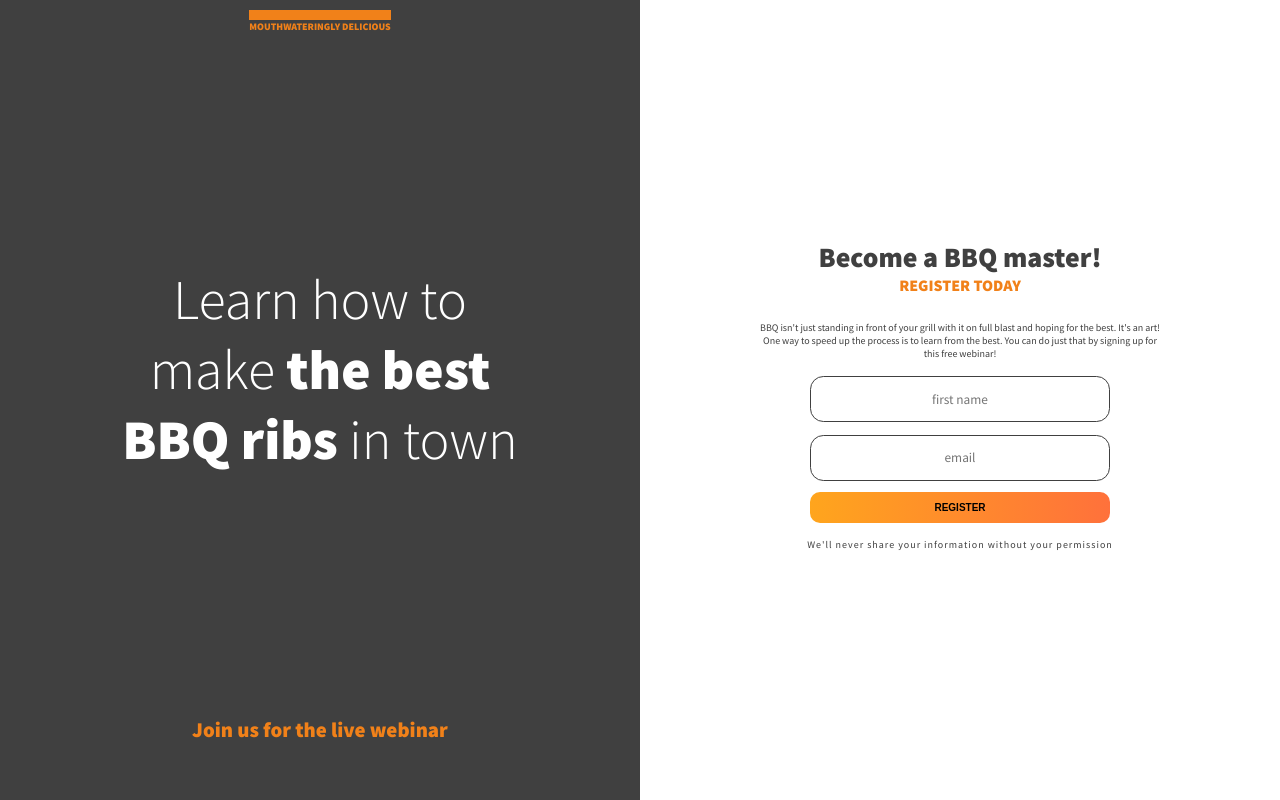
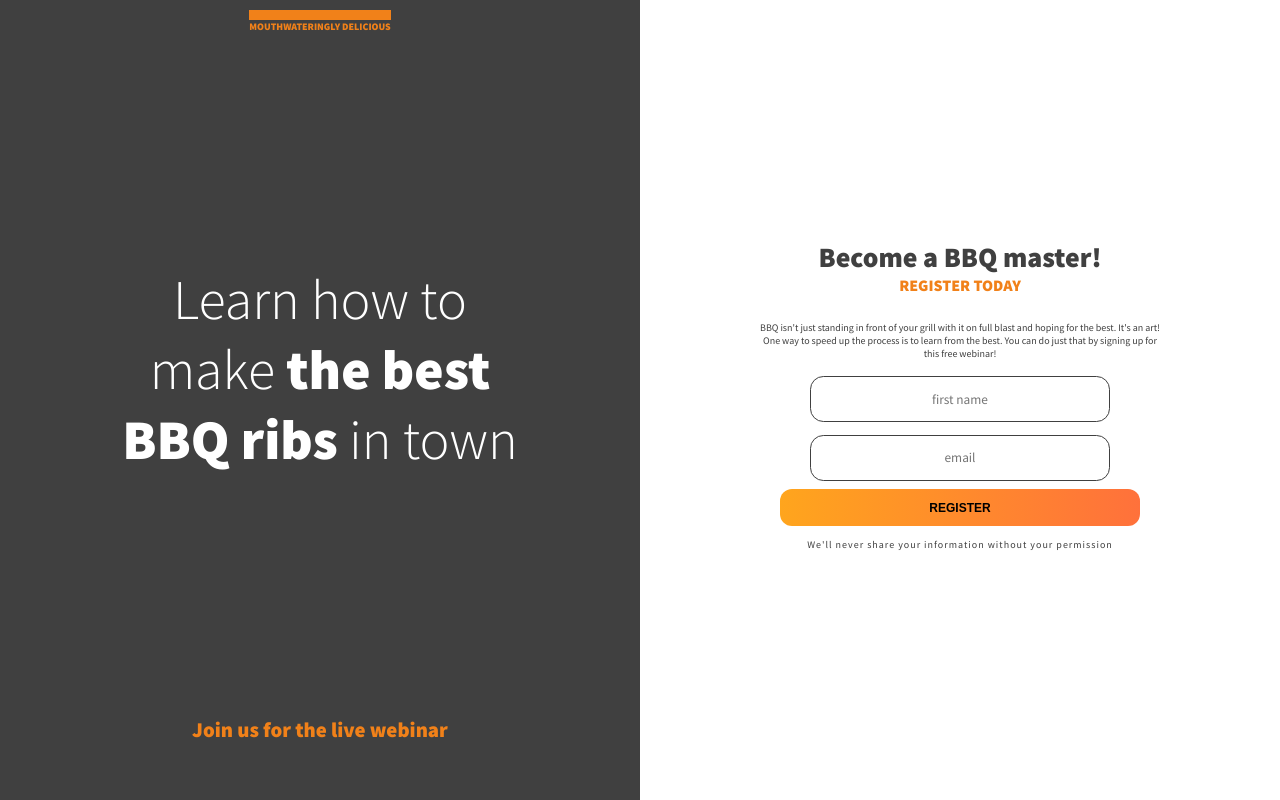
Before and after one commit to muhammedogz/Scrimba-Responsive-Design, a plain HTML site: page Responsive-Design/Stepping-up-our-style/BBQ-Splash/index.html in a window 1280 px wide. In both pictures the pointer is over the button "REGISTER". Drawn offline with Linux system fonts and the light colour scheme.

Commit message:
Add transform to hover1

```diff
--- a/Responsive-Design/Stepping-up-our-style/BBQ-Splash/style/style.css
+++ b/Responsive-Design/Stepping-up-our-style/BBQ-Splash/style/style.css
@@ -167,8 +167,10 @@ main > * {
     font-weight: 900;
     border: none;
     transition: all 500ms;
+    transform: scale(1);
 }
 
 .register-btn:hover {
     color: black;
+    transform: scale(1.2);
 }
```
